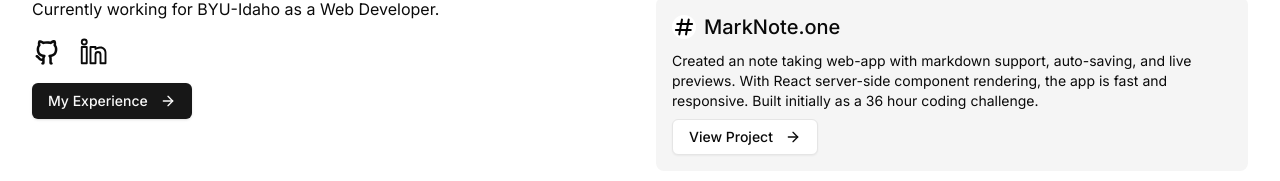
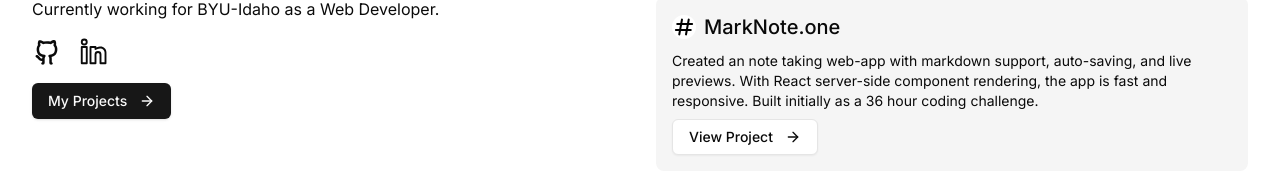
Before and after one commit to eglenn-dev/personal-site, a Next.js app: page / in a window 1280 px wide. Shown: the part 228-409 px from the top of the page. Built offline with nearby package versions, Linux system fonts and the light colour scheme; no server answers.

Commit message:
feat: Update links and button text on homepage for button clicks analytics tracking

```diff
--- a/app/page.tsx
+++ b/app/page.tsx
@@ -23,14 +23,14 @@ export default function Home() {
                     </p>
                     <div className="flex flex-row gap-4 mb-4">
                         <a
-                            href="https://github.com/eglenn-dev"
+                            href="https://clipit.one/eg-dev-github"
                             target="_blank"
                             rel="noreferrer"
                         >
                             <GithubIcon height={30} width={30} />
                         </a>
                         <a
-                            href="https://linkedin.com/in/eglenn-dev"
+                            href="https://clipit.one/eg-dev-linkedin"
                             target="_blank"
                             rel="noreferrer"
                         >
@@ -38,9 +38,9 @@ export default function Home() {
                         </a>
                     </div>
                     <div className="flex flex-row gap-4">
-                        <Link href="/experience">
+                        <Link href="/projects">
                             <Button>
-                                <span>My Experience</span>
+                                <span>My Projects</span>
                                 <ArrowRight className="ml-1" size={16} />
                             </Button>
                         </Link>
```
